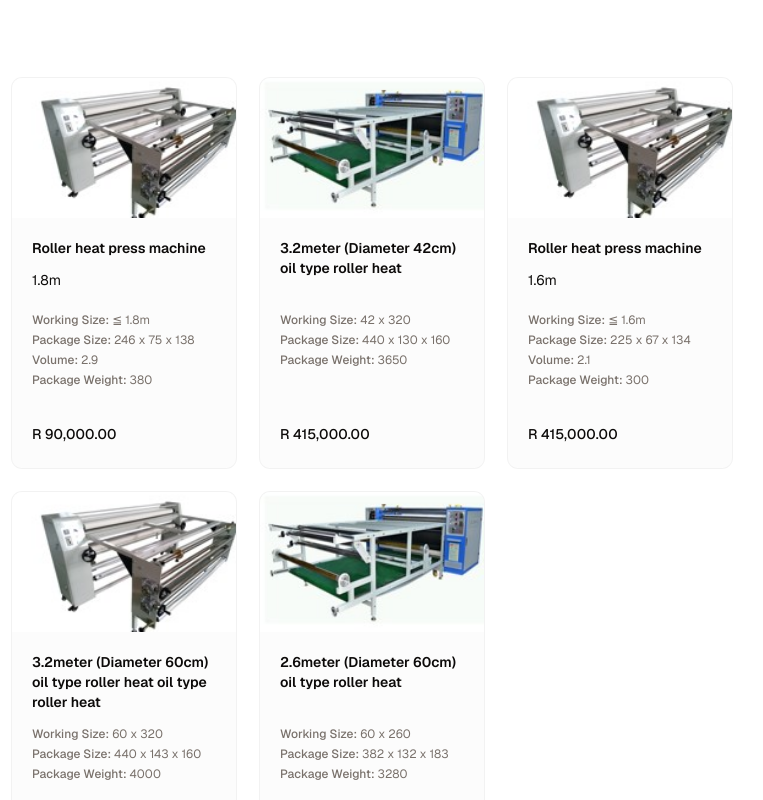
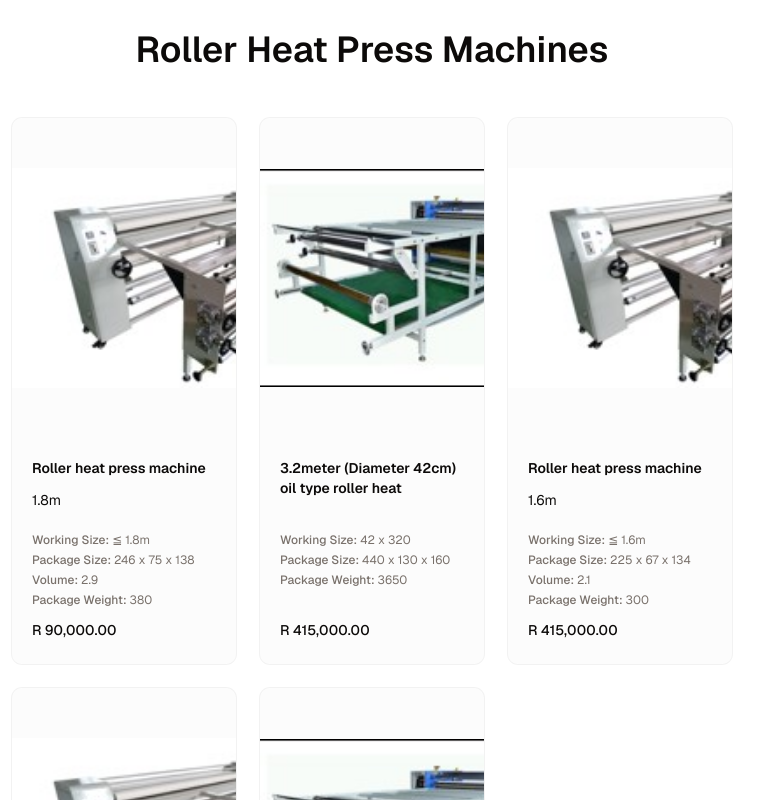
Before and after one commit to brady-kelly/nirex-web-shadcn, a Next.js app: page / in a window 1280 px wide. Shown: the top 800 px of the page, without its empty margins (268-1031 px from the left). Built offline with nearby package versions, Linux system fonts and the light colour scheme.

Commit message:
Images better

```diff
--- a/src/app/page.tsx
+++ b/src/app/page.tsx
@@ -4,7 +4,7 @@ import { getProductGridProps, loadAllProductCategories } from "@/lib/jsonData";
 export default async function Home() {
 
   const categories = await loadAllProductCategories();
-  const prodPromise = await categories.map(async category => await getProductGridProps(category));
+  const prodPromise = categories.map(async category => await getProductGridProps(category));
   const prods = await Promise.all(prodPromise);
 
   return (
--- a/src/components/product/productCard.tsx
+++ b/src/components/product/productCard.tsx
@@ -39,13 +39,12 @@ export function ProductCard({
         >
             {/* Card Media */}
             {image && (
-                <div className="aspect-[16/10] overflow-hidden">
+                <div className="relative w-80 h-80 overflow-hidden">
                     <Image
+                        fill
                         src={image.src}
                         alt={image.alt}
-                        width={800}
-                        height={500}
-                        className="w-full h-full object-cover transition-transform duration-500 group-hover/usecase4:scale-105"
+                        className="w-full h-full object-contain transition-transform duration-500 group-hover/usecase4:scale-105"
                     />
                 </div>
             )}
@@ -64,7 +63,7 @@ export function ProductCard({
                     )}
                 </div>
 
-                <div className=" h-28 min-h-28">
+                <div className=" h-22 min-h-22">
                     {workingSize && workingSize.length > 0 && (
                         <p className="text-xs text-muted-foreground mb-1">
                             <span className="font-medium">Working Size:</span> {workingSize}
--- a/src/lib/jsonData.ts
+++ b/src/lib/jsonData.ts
@@ -11,16 +11,17 @@ function getImageSrcPath(imageFilename?: string): string {
 export async function loadAllProductCategories(): Promise<ProductCategory[]> {
   const json = await fs.readFile("data/products.json", "utf-8");
   const cats = JSON.parse(json) as ProductCategory[];
-  cats.forEach((c) => {
-    c.id = c.id || crypto.randomUUID();
-  });
   return cats;
 }
 
 export async function getProductGridProps(
   category: ProductCategory
 ): Promise<ProductGridProps> {
-  const demoProps: ProductGridProps = { items: [] };
+  const demoProps: ProductGridProps = {
+    id: crypto.randomUUID(),
+    heading: category.heading,
+    items: [],
+  };
 
   const prods = category.products || [];
 
```
